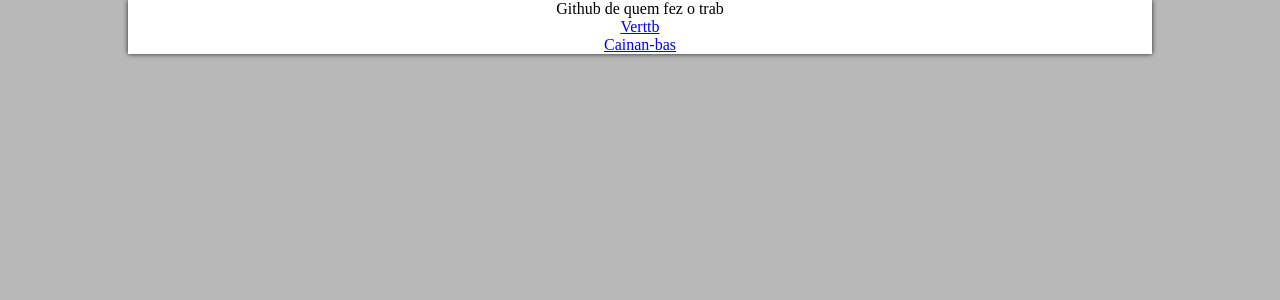
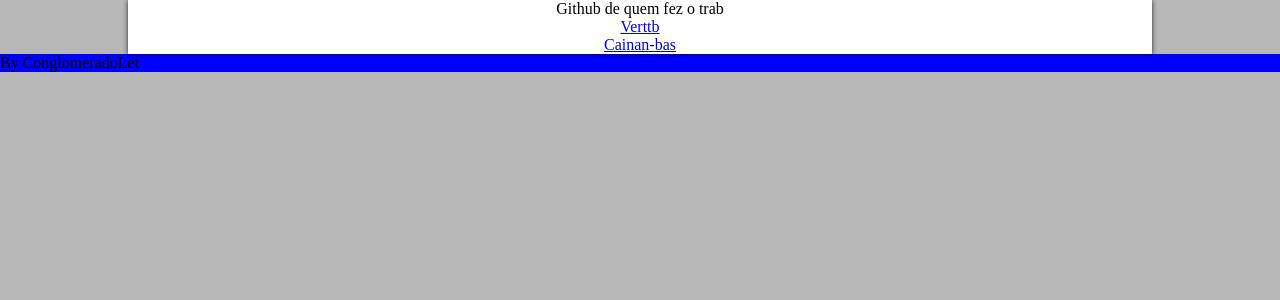
Before and after one commit to VerttB/TrabalhoEDII, a Flask app: page /about in a window 1280 px wide. Shown: the part 80-380 px from the top of the page. Run offline with Flask 3, Linux system fonts and the light colour scheme.

```diff
--- a/templates/header.html
+++ b/templates/header.html
@@ -28,5 +28,9 @@
 </header>
     {% block content %}
     {% endblock %}
+
+    <footer>
+        <p style="background-color:  blue">By ConglomeradoLet</p>
+    </footer>
 </body>
 </html>
```
